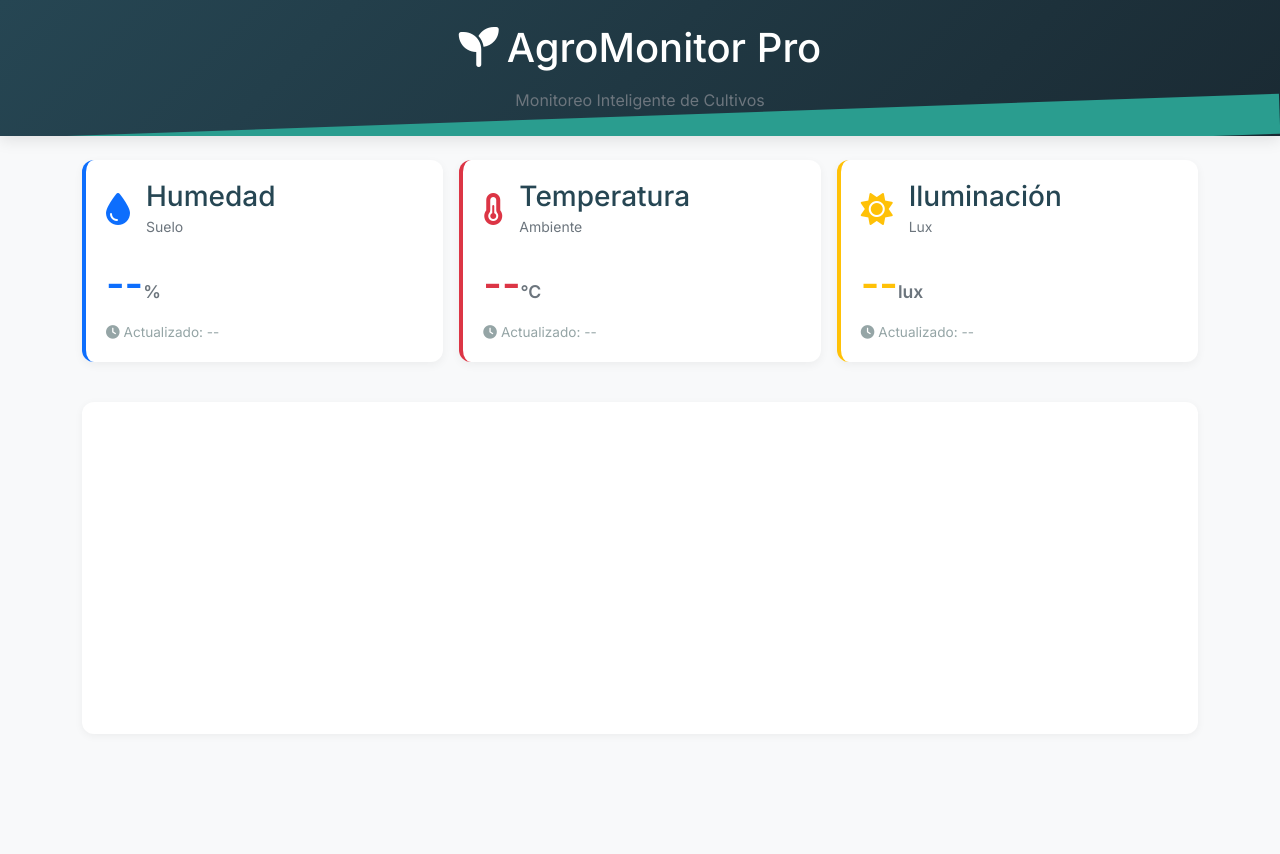
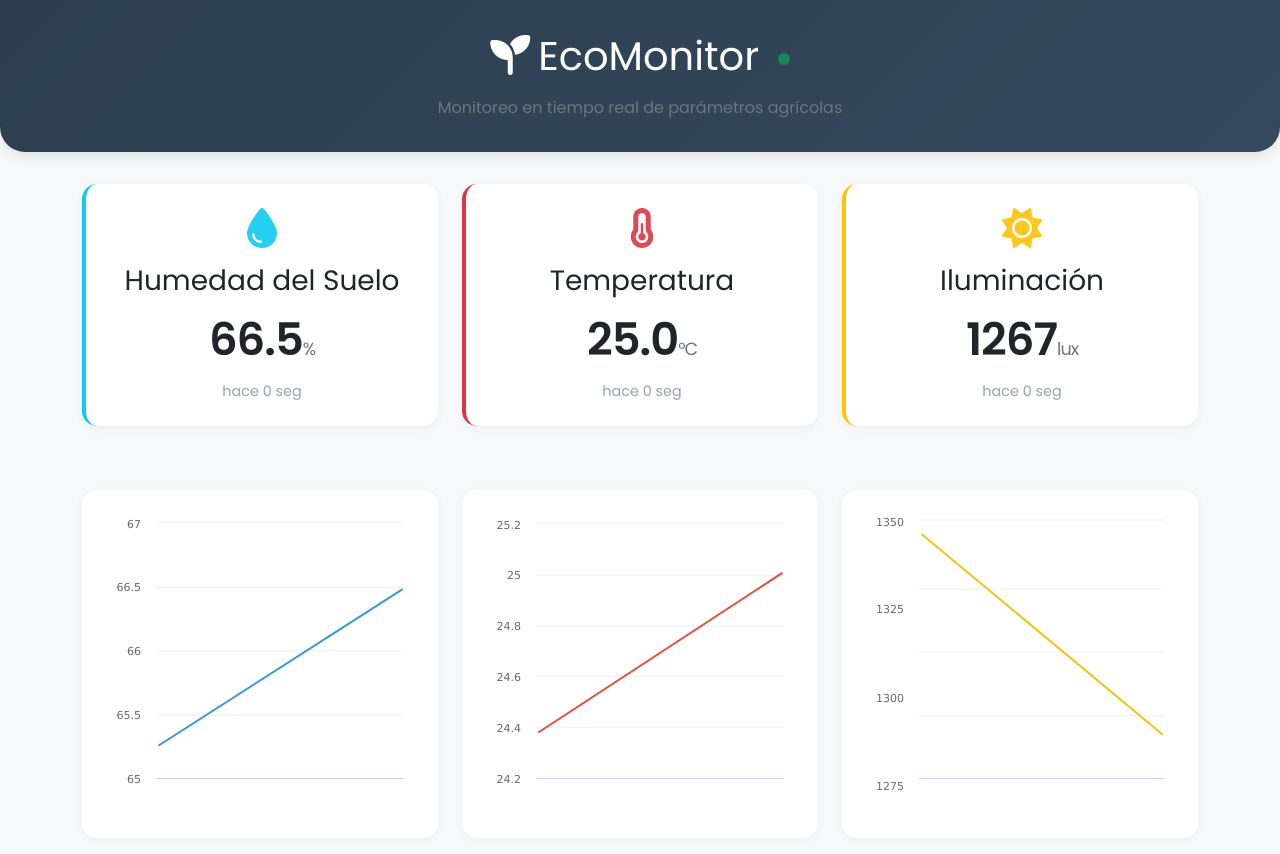
Before and after one commit to Sharon4895/EcoMonitor, a plain HTML site: page index.html in a window 1280 px wide. Before the commit the page ends 800 px from the top, so only its background shows below. Drawn offline with nearby package versions, Linux system fonts and the light colour scheme.

Commit message:
modificacion del codigo

```diff
--- a/index.html
+++ b/index.html
@@ -2,218 +2,225 @@
 <html lang="es">
 <head>
     <meta charset="UTF-8">
-    <meta name="viewport" content="width=device-width, initial-scale=1.0, maximum-scale=5.0">
-    <title>AgroMonitor Pro</title>
+    <meta name="viewport" content="width=device-width, initial-scale=1.0">
+    <title>EcoMonitor - Dashboard Agrícola</title>
 
     <!-- Dependencias -->
     <link href="https://cdn.jsdelivr.net/npm/bootstrap@5.1.3/dist/css/bootstrap.min.css" rel="stylesheet">
-    <link href="https://fonts.googleapis.com/css2?family=Inter:wght@300;400;500;600&display=swap" rel="stylesheet">
+    <link href="https://fonts.googleapis.com/css2?family=Poppins:wght@300;400;600&display=swap" rel="stylesheet">
     <script src="https://code.highcharts.com/highcharts.js"></script>
     <script src="https://kit.fontawesome.com/9d05a3393b.js" crossorigin="anonymous"></script>
 
     <style>
         :root {
-            --primary: #2A9D8F;
-            --secondary: #264653;
-            --danger: #E76F51;
-            --warning: #E9C46A;
-            --background: #f8f9fa;
-            --card-bg: #ffffff;
+            --primary-color: #2c3e50;
+            --secondary-color: #3498db;
+            --success-color: #27ae60;
+            --warning-color: #f1c40f;
+            --danger-color: #e74c3c;
         }
 
         body {
-            font-family: 'Inter', sans-serif;
-            background: var(--background);
-            color: var(--secondary);
+            font-family: 'Poppins', sans-serif;
+            background: #f8f9fa;
             min-height: 100vh;
         }
 
-        /* Header Estilizado */
         .dashboard-header {
-            background: linear-gradient(135deg, var(--secondary) 0%, #1a2a33 100%);
+            background: linear-gradient(135deg, var(--primary-color) 0%, #34495e 100%);
             color: white;
-            padding: 1.5rem 1rem;
-            box-shadow: 0 4px 15px rgba(0,0,0,0.1);
-            position: relative;
-            overflow: hidden;
+            padding: 2rem;
+            border-radius: 0 0 25px 25px;
+            box-shadow: 0 4px 15px rgba(0, 0, 0, 0.1);
+            margin-bottom: 2rem;
         }
 
-        .dashboard-header::after {
-            content: '';
-            position: absolute;
-            bottom: -20px;
-            left: 0;
-            width: 100%;
-            height: 40px;
-            background: var(--primary);
-            transform: rotate(-2deg);
-        }
-
-        /* Tarjetas de Sensor */
         .sensor-card {
-            background: var(--card-bg);
-            border-radius: 12px;
-            padding: 1.25rem;
+            background: white;
+            border-radius: 15px;
+            padding: 1.5rem;
             margin-bottom: 1.5rem;
-            transition: transform 0.3s cubic-bezier(0.4,0,0.2,1);
-            box-shadow: 0 3px 10px rgba(0,0,0,0.05);
+            transition: all 0.3s ease;
+            box-shadow: 0 3px 10px rgba(0, 0, 0, 0.05);
             border-left: 4px solid;
-            position: relative;
         }
 
         .sensor-card:hover {
-            transform: translateY(-3px);
+            transform: translateY(-5px);
+            box-shadow: 0 5px 15px rgba(0, 0, 0, 0.1);
         }
 
-        .sensor-status {
-            position: absolute;
-            top: 1rem;
-            right: 1rem;
-            width: 12px;
-            height: 12px;
-            border-radius: 50%;
-            background: #ddd;
+        .chart-container {
+            background: white;
+            border-radius: 15px;
+            padding: 1.5rem;
+            margin: 1rem 0;
+            box-shadow: 0 2px 10px rgba(0, 0, 0, 0.05);
         }
 
-        /* Gráficos */
-        .chart-container {
-            background: var(--card-bg);
-            border-radius: 12px;
-            padding: 1rem;
-            margin: 1rem 0;
-            box-shadow: 0 2px 8px rgba(0,0,0,0.05);
+        .sensor-icon {
+            font-size: 2.5rem;
+            margin-bottom: 1rem;
+            opacity: 0.9;
         }
 
-        /* Diseño Móvil */
-        @media (max-width: 768px) {
-            .dashboard-header h1 {
-                font-size: 1.75rem;
-            }
-
-            .sensor-card {
-                margin-bottom: 1rem;
-                padding: 1rem;
-            }
-
-            .value-display {
-                font-size: 2rem !important;
-            }
-        }
-
-        /* Indicadores */
         .value-display {
-            font-size: 2.5rem;
+            font-size: 2.8rem;
             font-weight: 600;
             margin: 0.5rem 0;
-            position: relative;
+            letter-spacing: -1px;
         }
 
         .unit {
             font-size: 1.1rem;
             color: #6c757d;
+            font-weight: 400;
+        }
+
+        .status-indicator {
+            width: 12px;
+            height: 12px;
+            border-radius: 50%;
+            display: inline-block;
+            margin-left: 0.5rem;
+            vertical-align: middle;
         }
 
         .data-age {
-            font-size: 0.85rem;
+            font-size: 0.9rem;
             color: #95a5a6;
-        }
-
-        /* Animaciones */
-        @keyframes pulse {
-            0% { transform: scale(1); }
-            50% { transform: scale(1.05); }
-            100% { transform: scale(1); }
+            margin-top: 0.5rem;
         }
     </style>
+
 </head>
 <body>
     <header class="dashboard-header text-center">
         <h1 class="mb-3">
-            <i class="fas fa-seedling me-2"></i>AgroMonitor Pro
+            <i class="fas fa-seedling me-2"></i>EcoMonitor
+            <span class="status-indicator bg-success" title="Conectado"></span>
         </h1>
-        <p class="text-muted mb-0">Monitoreo Inteligente de Cultivos</p>
+        <p class="mb-0 text-muted">Monitoreo en tiempo real de parámetros agrícolas</p>
     </header>
 
-    <div class="container-lg py-4">
-        <div class="row g-3">
+    <div class="container-lg">
+        <!-- Tarjetas de valores actuales -->
+        <div class="row g-4 mb-4">
             <!-- Humedad -->
-            <div class="col-12 col-md-4">
-                <div class="sensor-card border-start border-4 border-primary">
-                    <div class="d-flex align-items-center mb-3">
-                        <i class="fas fa-tint fa-2x text-primary me-3"></i>
-                        <div>
-                            <h3 class="mb-0">Humedad</h3>
-                            <small class="text-muted">Suelo</small>
+            <div class="col-md-4">
+                <div class="sensor-card border-info">
+                    <div class="text-center">
+                        <i class="fas fa-tint sensor-icon text-info"></i>
+                        <h3>Humedad del Suelo</h3>
+                        <div class="value-display">
+                            <span id="currentHumidity">--</span><span class="unit">%</span>
                         </div>
-                    </div>
-                    <div class="value-display text-primary">
-                        <span id="currentHumidity">--</span><span class="unit">%</span>
-                    </div>
-                    <div class="data-age" id="humedadTime">
-                        <i class="fas fa-clock me-1"></i>Actualizado: <span>--</span>
+                        <div class="data-age" id="humedadTime">hace -- seg</div>
                     </div>
                 </div>
             </div>
 
             <!-- Temperatura -->
-            <div class="col-12 col-md-4">
-                <div class="sensor-card border-start border-4 border-danger">
-                    <div class="d-flex align-items-center mb-3">
-                        <i class="fas fa-thermometer-half fa-2x text-danger me-3"></i>
-                        <div>
-                            <h3 class="mb-0">Temperatura</h3>
-                            <small class="text-muted">Ambiente</small>
+            <div class="col-md-4">
+                <div class="sensor-card border-danger">
+                    <div class="text-center">
+                        <i class="fas fa-thermometer-half sensor-icon text-danger"></i>
+                        <h3>Temperatura</h3>
+                        <div class="value-display">
+                            <span id="currentTemperature">--</span><span class="unit">°C</span>
                         </div>
-                    </div>
-                    <div class="value-display text-danger">
-                        <span id="currentTemperature">--</span><span class="unit">°C</span>
-                    </div>
-                    <div class="data-age" id="temperaturaTime">
-                        <i class="fas fa-clock me-1"></i>Actualizado: <span>--</span>
+                        <div class="data-age" id="temperaturaTime">hace -- seg</div>
                     </div>
                 </div>
             </div>
 
             <!-- Iluminación -->
-            <div class="col-12 col-md-4">
-                <div class="sensor-card border-start border-4 border-warning">
-                    <div class="d-flex align-items-center mb-3">
-                        <i class="fas fa-sun fa-2x text-warning me-3"></i>
-                        <div>
-                            <h3 class="mb-0">Iluminación</h3>
-                            <small class="text-muted">Lux</small>
+            <div class="col-md-4">
+                <div class="sensor-card border-warning">
+                    <div class="text-center">
+                        <i class="fas fa-sun sensor-icon text-warning"></i>
+                        <h3>Iluminación</h3>
+                        <div class="value-display">
+                            <span id="currentIllumination">--</span><span class="unit">lux</span>
                         </div>
-                    </div>
-                    <div class="value-display text-warning">
-                        <span id="currentIllumination">--</span><span class="unit">lux</span>
-                    </div>
-                    <div class="data-age" id="iluminacionTime">
-                        <i class="fas fa-clock me-1"></i>Actualizado: <span>--</span>
+                        <div class="data-age" id="iluminacionTime">hace -- seg</div>
                     </div>
                 </div>
             </div>
         </div>
 
         <!-- Gráficos -->
-        <div class="row g-3">
-            <div class="col-12">
+        <div class="row g-4">
+            <div class="col-md-4">
                 <div class="chart-container">
-                    <div id="mainChart" style="height: 300px;"></div>
+                    <div id="humedadChart"></div>
+                </div>
+            </div>
+            <div class="col-md-4">
+                <div class="chart-container">
+                    <div id="temperaturaChart"></div>
+                </div>
+            </div>
+            <div class="col-md-4">
+                <div class="chart-container">
+                    <div id="iluminacionChart"></div>
                 </div>
             </div>
         </div>
     </div>
 
     <script>
-        // Configuración
+        // Configuración inicial
         const config = {
-            updateInterval: 2000,
-            maxDataPoints: 15,
-            simulation: true
+            updateInterval: 5000, // 2 segundos
+            maxDataPoints: 20,   // Puntos a mantener en gráficos
+            simulation: true     // Modo simulación
+        };
+
+        // Inicialización de gráficos
+        const initChart = (container, title, color) => {
+            return Highcharts.chart(container, {
+                chart: {
+                    type: 'spline',
+                    backgroundColor: 'transparent',
+                    height: 300
+                },
+                title: { text: null },
+                colors: [color],
+                yAxis: {
+                    title: { text: null },
+                    gridLineColor: '#f0f0f0'
+                },
+                xAxis: {
+                    type: 'datetime',
+                    labels: { format: '{value:%H:%M}' }
+                },
+                legend: { enabled: false },
+                series: [{
+                    name: title,
+                    data: [],
+                    lineWidth: 2,
+                    marker: { enabled: false }
+                }],
+                plotOptions: {
+                    series: {
+                        animation: { duration: 300 },
+                        turboThreshold: 1000
+                    }
+                },
+                credits: { enabled: false }
+            });
+        };
+
+        // Instanciar gráficos
+        const charts = {
+            humedad: initChart('humedadChart', 'Humedad', '#3498db'),
+            temperatura: initChart('temperaturaChart', 'Temperatura', '#e74c3c'),
+            iluminacion: initChart('iluminacionChart', 'Iluminación', '#f1c40f')
         };
 
         // Simulador de datos
-        class DataGenerator {
+        class DataSimulator {
             constructor() {
                 this.data = {
                     humedad: 65,
@@ -226,7 +233,7 @@
             generate() {
                 this.data = {
                     humedad: Math.max(0, Math.min(100, this.data.humedad + (Math.random() - 0.5) * 3)),
-                    temperatura: Math.max(-5, Math.min(45, this.data.temperatura + (Math.random() - 0.4) * 1.5),
+                    temperatura: Math.max(-5, Math.min(45, this.data.temperatura + (Math.random() - 0.4) * 1.5)),
                     iluminacion: Math.max(0, this.data.iluminacion + (Math.random() - 0.5) * 300),
                     timestamp: Date.now()
                 };
@@ -234,56 +241,8 @@
             }
         }
 
-        // Inicializar gráficos
-        const initChart = () => {
-            return Highcharts.chart('mainChart', {
-                chart: {
-                    type: 'spline',
-                    backgroundColor: 'transparent',
-                    height: '100%'
-                },
-                title: { text: null },
-                xAxis: {
-                    type: 'datetime',
-                    labels: {
-                        format: '{value:%H:%M}'
-                    }
-                },
-                yAxis: {
-                    title: { text: null },
-                    labels: { format: '{value}' }
-                },
-                legend: {
-                    enabled: false
-                },
-                series: [{
-                    name: 'Humedad',
-                    data: [],
-                    color: '#2A9D8F',
-                    lineWidth: 2
-                }, {
-                    name: 'Temperatura',
-                    data: [],
-                    color: '#E76F51',
-                    lineWidth: 2
-                }, {
-                    name: 'Iluminación',
-                    data: [],
-                    color: '#E9C46A',
-                    lineWidth: 2
-                }],
-                plotOptions: {
-                    series: {
-                        marker: { enabled: false },
-                        animation: { duration: 300 }
-                    }
-                },
-                credits: { enabled: false }
-            });
-        };
-
-        // Actualizar interfaz
-        const updateUI = (data) => {
+        // Manejo de actualizaciones
+        const updateDisplay = (data) => {
             const timeAgo = Math.floor((Date.now() - data.timestamp) / 1000);
 
             // Actualizar valores
@@ -292,35 +251,34 @@
             document.getElementById('currentIllumination').textContent = Math.floor(data.iluminacion);
 
             // Actualizar tiempos
-            document.querySelectorAll('.data-age span').forEach(el => {
-                el.textContent = `${timeAgo} seg`;
+            document.querySelectorAll('.data-age').forEach(el => {
+                el.textContent = `hace ${timeAgo} seg`;
+            });
+
+            // Actualizar gráficos
+            Object.keys(charts).forEach(sensor => {
+                if (charts[sensor].series[0].data.length > config.maxDataPoints) {
+                    charts[sensor].series[0].addPoint([data.timestamp, data[sensor]], true, false);
+                } else {
+                    charts[sensor].series[0].addPoint([data.timestamp, data[sensor]]);
+                }
             });
         };
 
-        // Inicialización
-        window.addEventListener('DOMContentLoaded', () => {
-            const chart = initChart();
-            const simulator = new DataGenerator();
+        // Iniciar simulación
+        if (config.simulation) {
+            const simulator = new DataSimulator();
+            setInterval(() => {
+                updateDisplay(simulator.generate());
+            }, config.updateInterval);
 
-            // Simular datos
-            if(config.simulation) {
-                setInterval(() => {
-                    const data = simulator.generate();
-                    updateUI(data);
+            // Primer update
+            updateDisplay(simulator.generate());
+        }
 
-                    // Actualizar gráficos
-                    ['humedad', 'temperatura', 'iluminacion'].forEach((metric, index) => {
-                        if(chart.series[index].data.length > config.maxDataPoints) {
-                            chart.series[index].addPoint([data.timestamp, data[metric]], true, false);
-                        } else {
-                            chart.series[index].addPoint([data.timestamp, data[metric]]);
-                        }
-                    });
-                }, config.updateInterval);
-            }
-
-            // Redimensionar
-            window.addEventListener('resize', () => chart.reflow());
+        // Ajustar gráficos al redimensionar
+        window.addEventListener('resize', () => {
+            Object.values(charts).forEach(chart => chart.reflow());
         });
     </script>
 </body>
```
